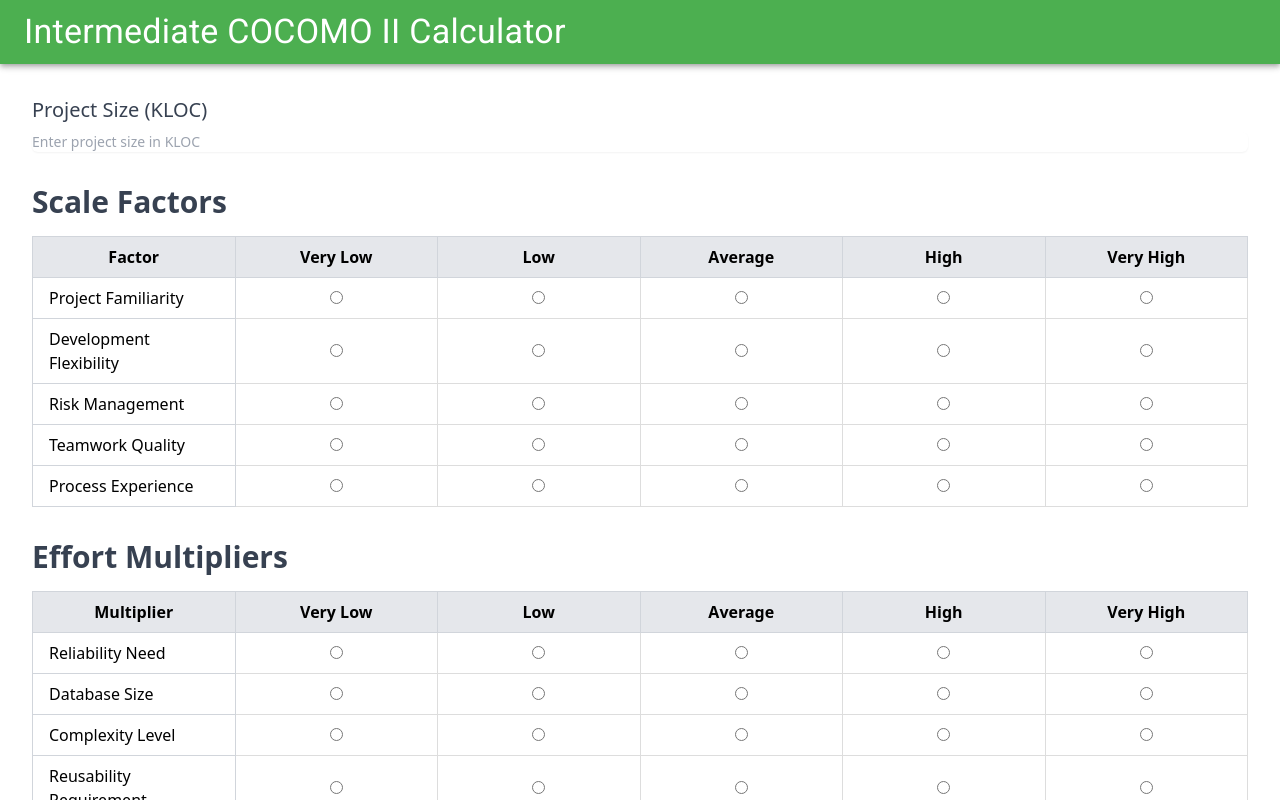
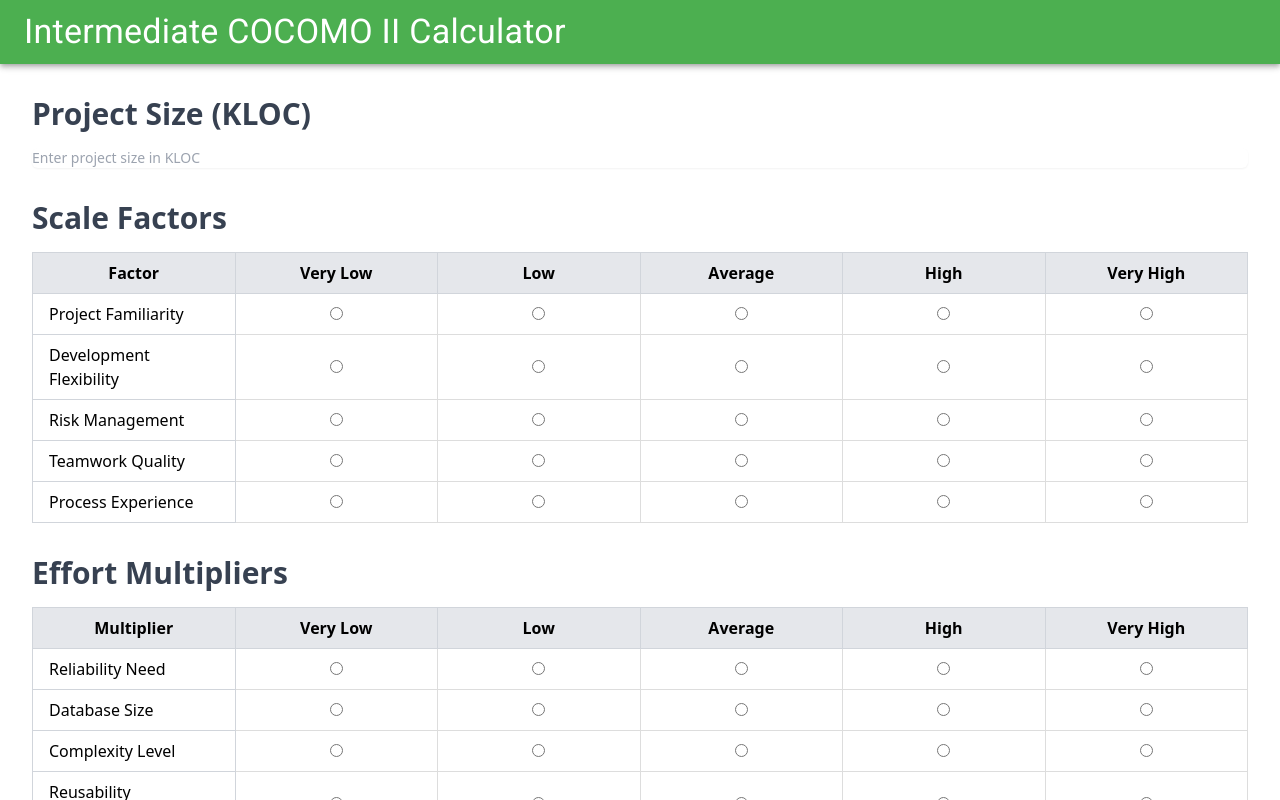
Before and after one commit to atefnasser/Intermediate-Cocomo2, a React (Vite) app: page / in a window 1280 px wide. Shown: the top 800 px of the page. Built offline with nearby package versions, Linux system fonts and the light colour scheme.

Commit message:
Updated Theme and font
added option to change background color in index.css

Made Project Size bigger and in bold

```diff
--- a/src/index.css
+++ b/src/index.css
@@ -4,3 +4,8 @@
 @tailwind utilities;
 
 /* Add any additional styles or overrides here */
+
+/* index.css */
+body {
+    background-color: #ffffff; /* Replace with your desired background color */
+  }
--- a/src/pages/main/main-page.tsx
+++ b/src/pages/main/main-page.tsx
@@ -175,7 +175,7 @@ const handleSubmit = () => {
       {/* Project Size Input */}
       <div className="mb-8">
         <label htmlFor="project-size" className="block text-xl font-medium text-gray-700 mb-2">
-          Project Size (KLOC)
+        <h2 className="text-3xl font-bold text-gray-700 mb-4">Project Size (KLOC)</h2>
         </label>
         <input
           type="number"
--- a/src/theme.ts
+++ b/src/theme.ts
@@ -14,6 +14,7 @@ const theme = createTheme({
       dark: "#1C7FAC",
       contrastText: "rgba(0, 0, 0, 0.87)",
     },
+
   },
   components: {
     MuiTextField: {
@@ -21,6 +22,7 @@ const theme = createTheme({
             variant: 'standard',
         }
     }
+
   }
 });
 
```
